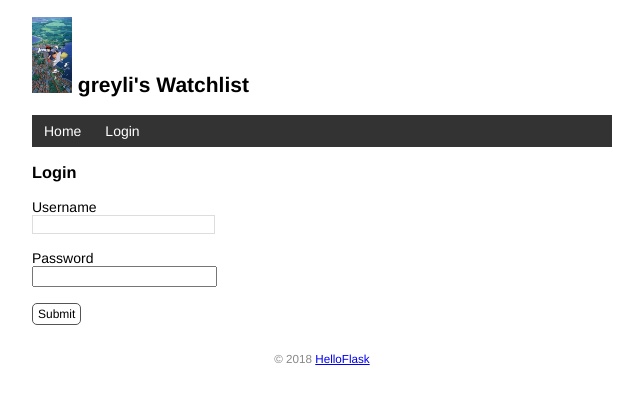
After one commit to 2021201554zqy/RucMovie, a Flask app: page /login in a window 1280 px wide. The commit adds this page. Shown: the top 404 px of the page, without its empty margins (318-961 px from the left). Run offline with Flask 3, Linux system fonts and the light colour scheme.

Commit message:
User authentication with Flask-Login书中使用的是名字，我由于管理员名字还没有被定义使用的是username，之后定义了管理员的全部可以改一下

```diff
--- a/app.py
+++ b/app.py
@@ -1,5 +1,12 @@
 from flask import Flask, render_template, request, url_for, redirect, flash
 from flask_sqlalchemy import SQLAlchemy # 导入扩展类
+from werkzeug.security import generate_password_hash, check_password_hash
+from flask_login import LoginManager
+from flask_login import UserMixin
+from flask_login import login_user
+from flask_login import login_required, logout_user
+from flask_login import login_required, current_user
+
 import os
 import sys
 import click
@@ -12,13 +19,25 @@ app = Flask(__name__)
 app.config['SQLALCHEMY_DATABASE_URI'] = prefix + os.path.join(app.root_path, 'data.db')
 app.config['SQLALCHEMY_TRACK_MODIFICATIONS'] = False # 关闭对模型
 app.config['SECRET_KEY'] = 'dev' # 等同于 app.secret_key = 'dev'
+login_manager = LoginManager(app) # 实例化扩展类
+login_manager.login_view = 'login'
+db = SQLAlchemy(app) # 初始化扩展，传入程序实例 app
 
 
-db = SQLAlchemy(app) # 初始化扩展，传入程序实例 app
+class User(db.Model, UserMixin):
+    # __table_args__ = {'extend_existing': True}
+    id = db.Column(db.Integer, primary_key=True)
+    name = db.Column(db.String(20))
+    username = db.Column(db.String(20)) # 用户名
+    password_hash = db.Column(db.String(128)) # 密码散列值
 
-class User(db.Model): # 表名将会是 user（自动生成，小写处理）
-    id = db.Column(db.Integer, primary_key=True) # 主键
-    name = db.Column(db.String(20)) # 名字
+    def set_password(self, password): # 用来设置密码的方法，接受密码作为参数
+        self.password_hash = generate_password_hash(password) #将生成的密码保持到对应字段
+
+    def validate_password(self, password): # 用于验证密码的方法，接受密码作为参数
+        return check_password_hash(self.password_hash, password)
+# # 返回布尔值
+
 class Movie(db.Model): # 表名将会是 movie
     id = db.Column(db.Integer, primary_key=True) # 主键
     title = db.Column(db.String(60)) # 电影标题
@@ -80,6 +99,8 @@ def page_not_found(e): # 接受异常对象作为参数
 @app.route('/', methods=['GET', 'POST'])
 def index():
     if request.method == 'POST': # 判断是否是 POST 请求
+        if not current_user.is_authenticated: # 如果当前用户未认证
+            return redirect(url_for('index')) # 重定向到主页
         # 获取表单数据
         title = request.form.get('title') # 传入表单对应输入字段的name 值
         year = request.form.get('year')
@@ -96,9 +117,69 @@ def index():
 
     user = User.query.first() # 读取用户记录
     movies = Movie.query.all() # 读取所有电影记录
-    return render_template('index.html', movies=movies)
+    return render_template('index.html', movies=movies,user=user)
+
+@app.route('/login', methods=['GET', 'POST'])
+def login():
+    if request.method == 'POST':
+        username = request.form['username']
+        password = request.form['password']
+        if not username or not password:
+            flash('Invalid input.')
+            return redirect(url_for('login'))
+        user = User.query.first()
+        # 验证用户名和密码是否一致
+        if username == user.username and user.validate_password(password):
+            login_user(user) # 登入用户
+            flash('Login success.')
+            return redirect(url_for('index')) # 重定向到主页
+        flash('Invalid username or password.') # 如果验证失败，显示错误消息
+        return redirect(url_for('login')) # 重定向回登录页面
+    return render_template('login.html')
+
+@app.route('/logout')
+@login_required # 用于视图保护，后面会详细介绍
+def logout():
+    logout_user() # 登出用户
+    flash('Goodbye.')
+    return redirect(url_for('index')) # 重定向回首页
+
+
+@app.route('/movie/delete/<int:movie_id>', methods=['POST'])
+@login_required # 登录保护
+def delete(movie_id):
+    movie = Movie.query.get_or_404(movie_id)
+    db.session.delete(movie)
+    db.session.commit()
+    flash('Item deleted.')
+    return redirect(url_for('index'))
+
+@app.route('/settings', methods=['GET', 'POST'])
+@login_required
+def settings():
+    if request.method == 'POST':
+        name = request.form['name']
+
+        if not name or len(name) > 20:
+            flash('Invalid input.')
+            return redirect(url_for('settings'))
+
+        current_user.name = name
+        # current_user 会返回当前登录用户的数据库记录对象
+        # 等同于下面的用法
+        # user = User.query.first()
+        # user.name = name
+        db.session.commit()
+        flash('Settings updated.')
+        return redirect(url_for('index'))
+    return render_template('settings.html')
+
+
+
 
 @app.route('/movie/edit/<int:movie_id>', methods=['GET', 'POST'])
+
+@login_required
 def edit(movie_id):
     movie = Movie.query.get_or_404(movie_id)
     if request.method == 'POST': # 处理编辑表单的提交请求
@@ -115,13 +196,7 @@ def edit(movie_id):
         return redirect(url_for('index')) # 重定向回主页
     return render_template('edit.html', movie=movie) # 传入被编辑的电影记录
 
-@app.route('/movie/delete/<int:movie_id>', methods=['POST']) #限定只接受 POST 请求
-def delete(movie_id):
-    movie = Movie.query.get_or_404(movie_id) # 获取电影记录
-    db.session.delete(movie) # 删除对应的记录
-    db.session.commit() # 提交数据库会话
-    flash('Item deleted.')
-    return redirect(url_for('index')) # 重定向回主页
+
 
 @app.cli.command() # 注册为命令
 @click.option('--drop', is_flag=True, help='Create after drop.')#设置选项
@@ -131,3 +206,29 @@ def initdb(drop):
         db.drop_all()
     db.create_all()
     click.echo('Initialized database.') # 输出提示信息
+
+@app.cli.command()
+@click.option('--username', prompt=True, help='The username usedto login.')
+@click.option('--password', prompt=True, hide_input=True, confirmation_prompt=True, help='The password used to login.')
+def admin(username, password):
+    """Create user."""
+    db.create_all()
+
+    user = User.query.first()
+    if user is not None:
+        click.echo('Updating user...')
+        user.username = username
+        user.set_password(password) # 设置密码
+    else:
+        click.echo('Creating user...')
+        user = User(username=username, name='Admin')
+        user.set_password(password) # 设置密码
+        db.session.add(user)
+    db.session.commit() # 提交数据库会话
+    click.echo('Done.')
+
+
+@login_manager.user_loader
+def load_user(user_id): # 创建用户加载回调函数，接受用户 ID 作为参数
+    user = User.query.get(int(user_id)) # 用 ID 作为 User 模型的主键查询对应的用户
+    return user # 返回用户对象
--- /dev/null
+++ b/static/images/新建 Text Document.txt
@@ -0,0 +1 @@
+from werkzeug.security import generate_password_hash, check_password_hash
--- a/templates/base.html
+++ b/templates/base.html
@@ -4,7 +4,7 @@
 	{% block head %}
 	<meta charset="utf-8">
 	<meta name="viewport" content="width=device-width, initial-scale=1.0">
-	<title>{{ user.name }}'s Watchlist</title>
+	<title>{{ user.username }}'s Watchlist</title>
 	<link rel="icon" href="{{ url_for('static', filename='favicon.ico') }}">
 	<link rel="stylesheet" href="{{ url_for('static', filename='style.css') }}" type="text/css">
 	{% endblock %}
@@ -15,11 +15,17 @@
 	{% endfor %}
 	<h2>
 		<img alt="Avatar" class="avatar" src="{{ url_for('static', filename='images/qiqi.png') }}">
-		{{ user.name }}'s Watchlist
+		{{ user.username }}'s Watchlist
 	</h2>
 	<nav>
 		<ul>
 			<li><a href="{{ url_for('index') }}">Home</a></li>
+		{% if current_user.is_authenticated %}
+			<li><a href="{{ url_for('settings') }}">Settings</a></li>
+			<li><a href="{{ url_for('logout') }}">Logout</a></li>
+		{% else %}
+			<li><a href="{{ url_for('login') }}">Login</a></li>
+		{% endif %}
 		</ul>
 	</nav>
 	{% block content %}{% endblock %}
--- /dev/null
+++ b/templates/login.html
@@ -0,0 +1,13 @@
+{% extends 'base.html' %}
+
+{% block content %}
+<h3>Login</h3>
+<form method="post">
+	Username<br>
+	<input type="text" name="username" required><br><br>
+	Password<br>
+	<!-- 密码输入框的 type 属性使用 password，会将输入值显示为圆点 -->
+	<input type="password" name="password" required><br><br>
+	<input class="btn" type="submit" name="submit" value="Submit">
+</form>
+{% endblock %}
```
Also changed, not shown: templates/base.txt (+8 -2 lines), templates/index.html (+15 -5 lines), templates/index.txt (+15 -1 lines), templates/login.txt (added, +13 -0 lines), templates/settings.html (added, +9 -0 lines), templates/settings.txt (added, +9 -0 lines), data.db, 1 other file.
